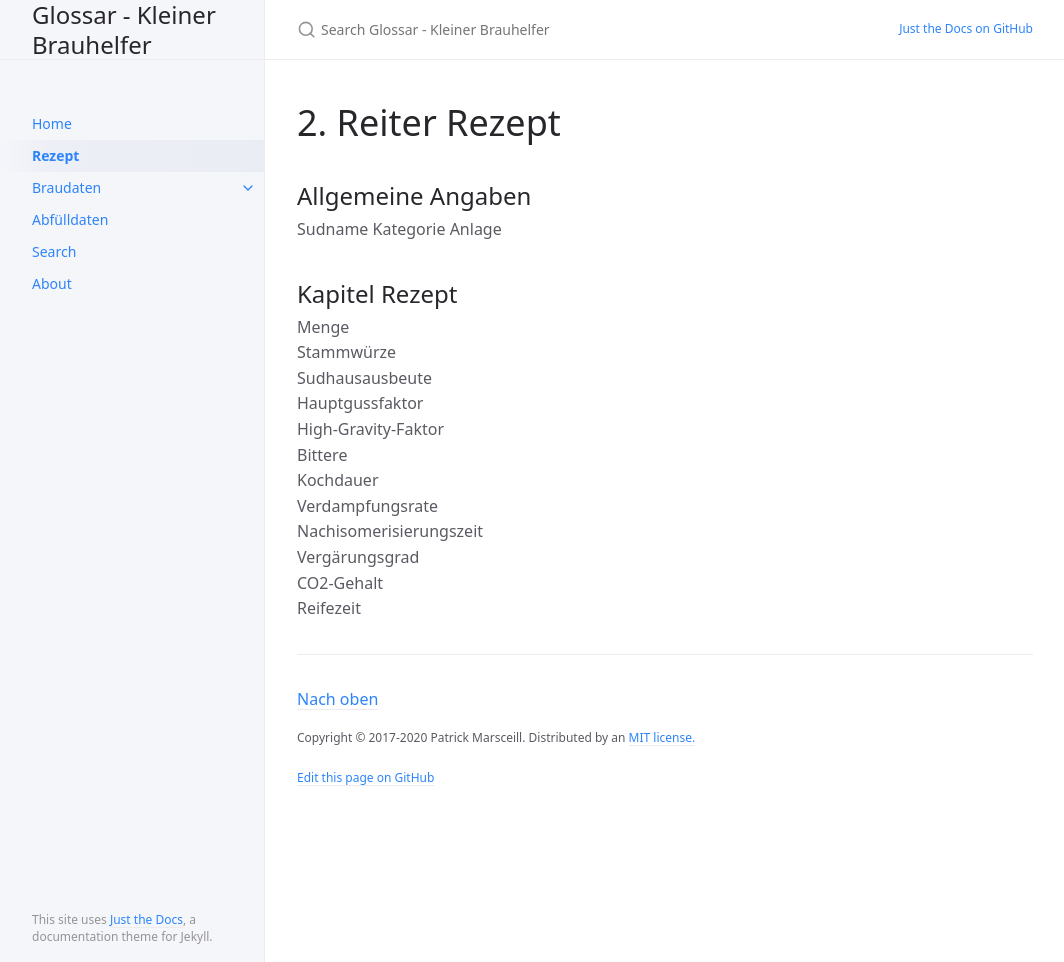
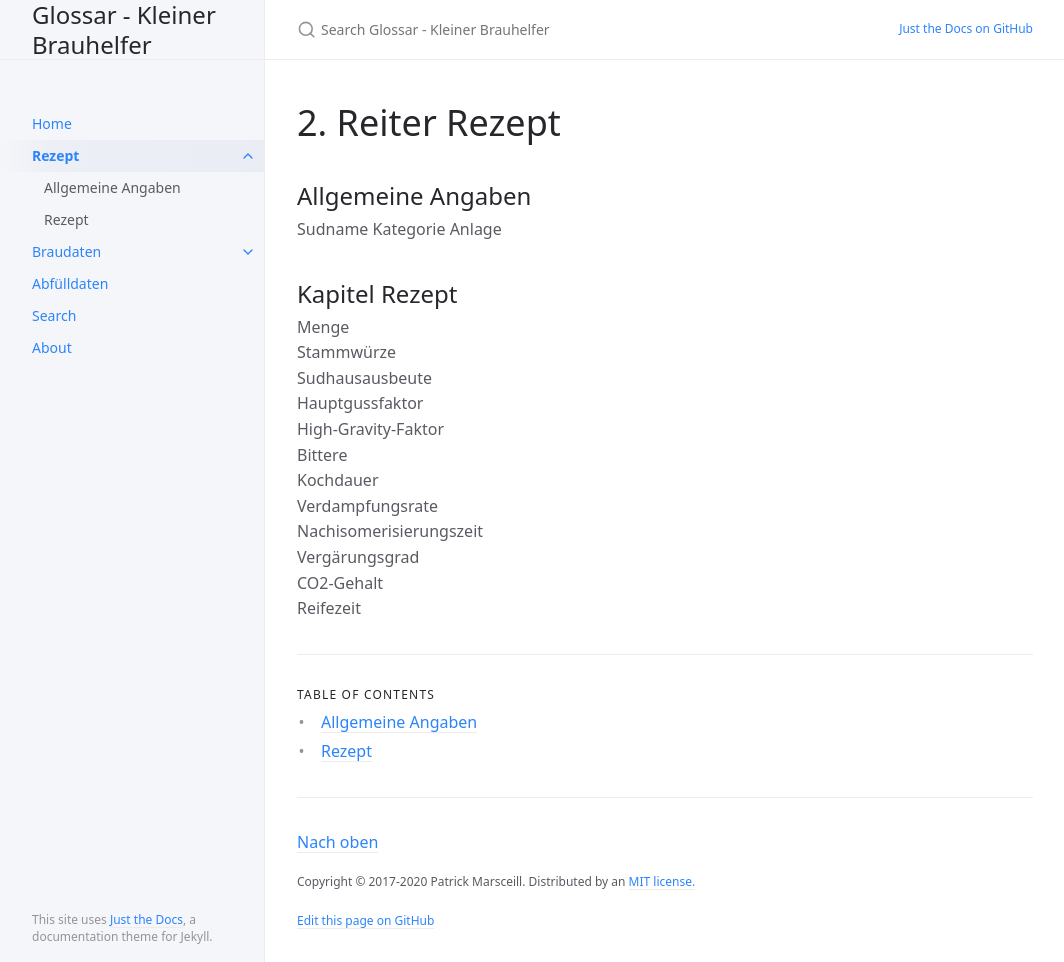
Before and after one commit to IsometricXH/kbh-glossar, a Jekyll site: the page built from docs/1-rezept/rezept.md, in a window 1280 px wide and 962 px high. Shown: the whole window, without its empty margins (107-1171 px from the left). Built offline with Jekyll 4.4.1, drawn with Linux system fonts in a browser that asks for light colours; part of the change alters nothing that is shown.

Commit message:
Rezept-Update

```diff
--- a/docs/1-rezept/werte.md
+++ b/docs/1-rezept/2-werte.md
@@ -2,7 +2,7 @@
 layout: default
 title: Rezept
 parent: Rezept
-nav_order: 1
+nav_order: 2
 ---
 
 # Rezept
@@ -29,5 +29,5 @@ Vergärungsgrad
 CO2-Gehalt
 Reifezeit
 
-### Kapitel Rezept
+### Kapitel Rezeptwerte
 Lorem ipsum dolor sit amet, consetetur sadipscing elitr, sed diam nonumy eirmod tempor invidunt ut labore et dolore magna aliquyam erat, sed diam voluptua. At vero eos et accusam et justo duo dolores et ea rebum. Stet clita kasd gubergren, no sea takimata sanctus est Lorem ipsum dolor sit amet. Lorem ipsum dolor sit amet, consetetur sadipscing elitr, sed diam nonumy eirmod tempor invidunt ut labore et dolore magna aliquyam erat, sed diam voluptua. At vero eos et accusam et justo duo dolores et ea rebum. Stet clita kasd gubergren, no sea takimata sanctus est Lorem ipsum dolor sit amet.
--- a/docs/1-rezept/rezept.md
+++ b/docs/1-rezept/rezept.md
@@ -1,8 +1,10 @@
 ---
-layout: page
+layout: default
 title: Rezept
 permalink: /Rezept/
 nav_order: 2
+has_children: true
+permalink: /docs/rezept
 ---
 
 # 2. Reiter Rezept
```
Also changed, not shown: docs/1-rezept/1-allgemein.md (renamed from docs/1-rezept/allgemein.md).
